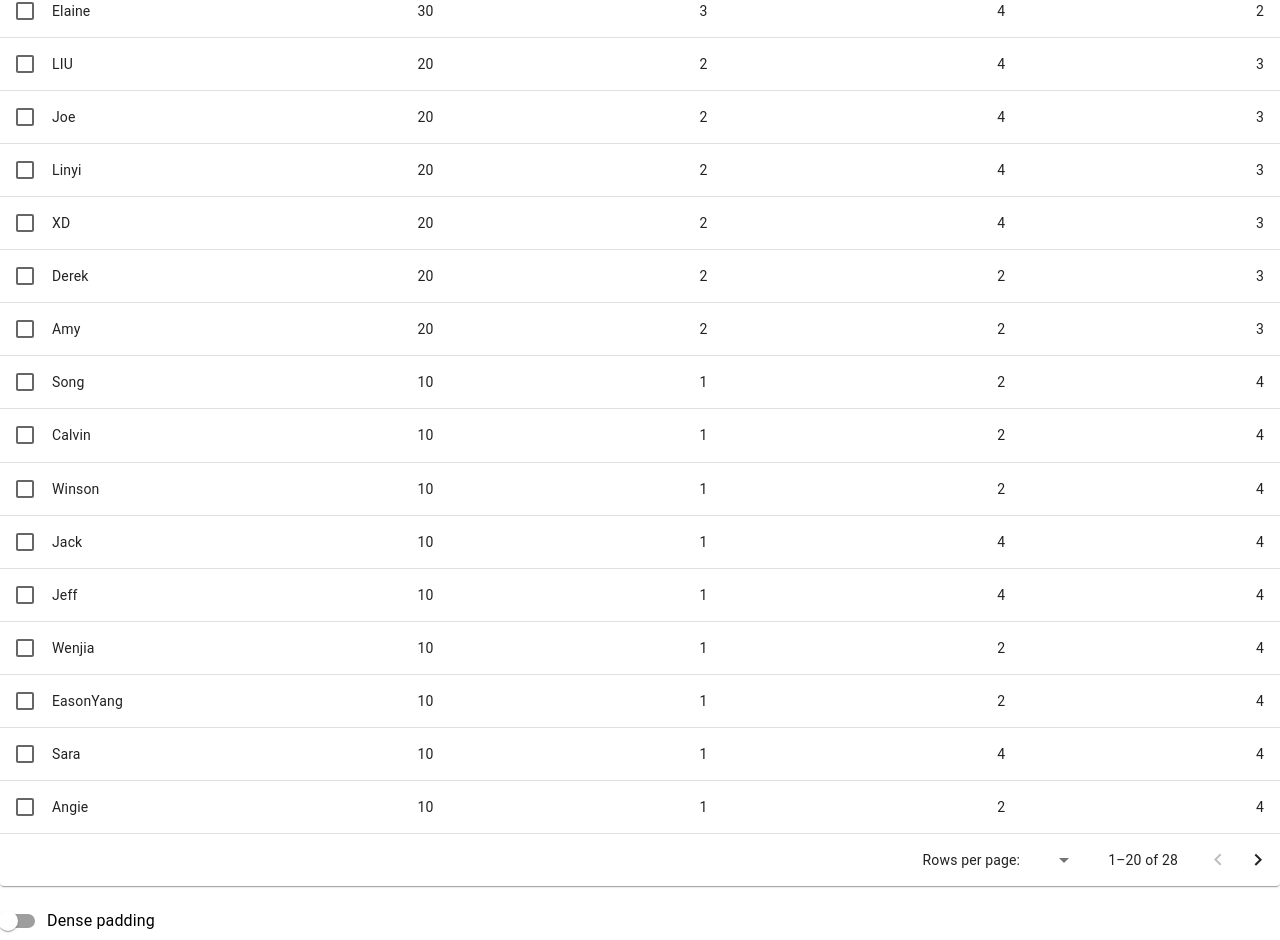
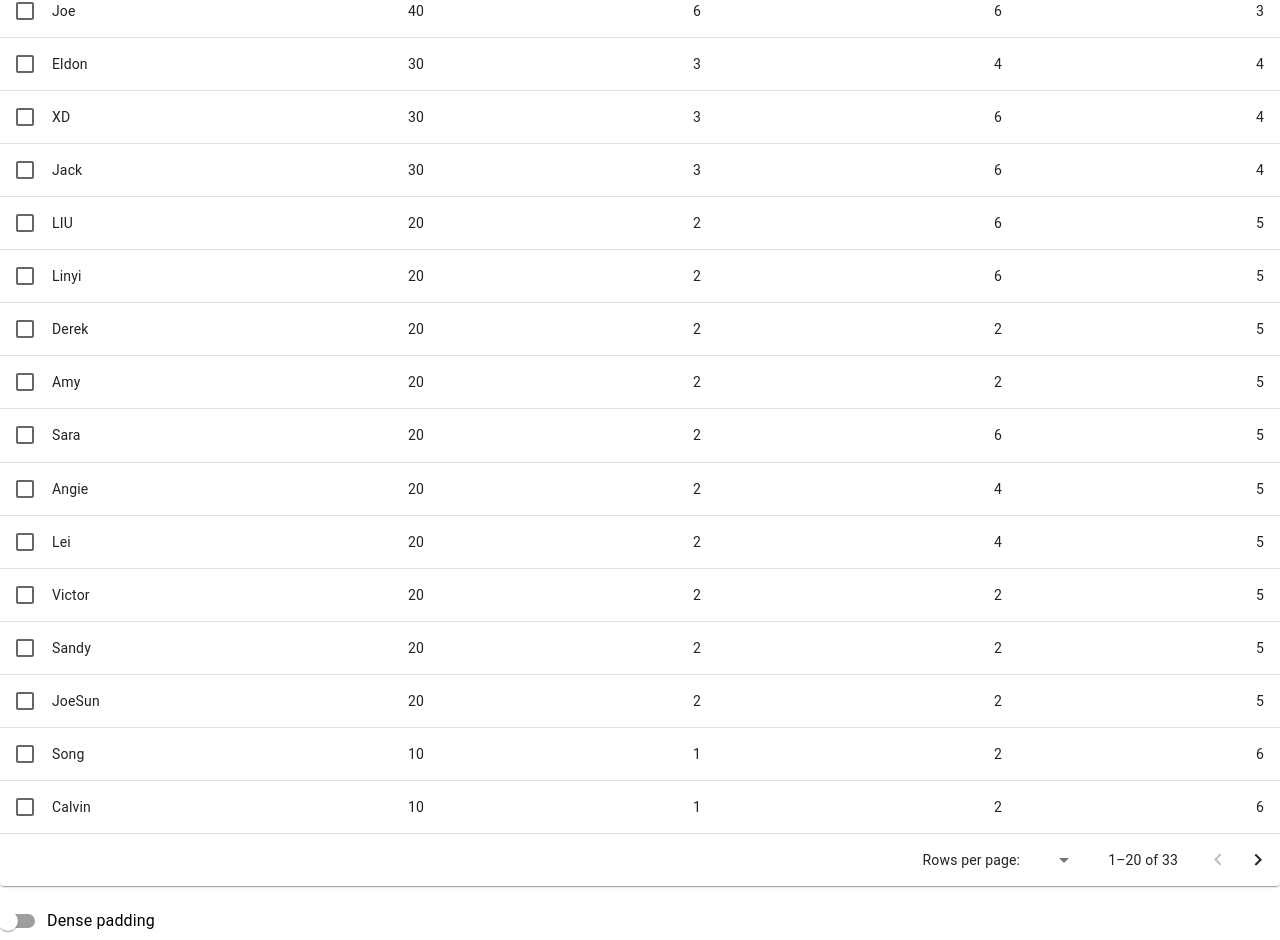
Before and after one commit to ElaineLovesAvocado/iplay-badminton, a React (Create React App) app: page /ranking in a window 1280 px wide. Shown: the part 454-1394 px from the top of the page. Built offline with nearby package versions, Linux system fonts and the light colour scheme.

Commit message:
March 20 Update score

```diff
--- a/src/components/Navbar/withSplashScreen.css
+++ b/src/components/Navbar/withSplashScreen.css
@@ -3,17 +3,26 @@
     padding-top: 0;
     margin-left: auto;
     margin-right: auto;
-    width: 38%;
+    width: 50%;
+    animation: wiggle 2s linear infinite
 }
 
 @media only screen and (max-width: 480px) {
 
     .App-logo{
         display: block;
-        padding-top: 30%;
+        padding-top: 50%;
         margin-left: auto;
         margin-right: auto;
         width: 100%
 
     }
 }
+
+@keyframes wiggle {
+    0% { transform: rotate(0deg); }
+   80% { transform: rotate(0deg); }
+   85% { transform: rotate(5deg); }
+   95% { transform: rotate(-5deg); }
+  100% { transform: rotate(0deg); }
+}
--- a/src/components/Navbar/withSplashScreen.js
+++ b/src/components/Navbar/withSplashScreen.js
@@ -1,5 +1,5 @@
 import React, { Component } from 'react';
-import logo from '../../images/SplashFinal.png';
+import logo from '../../images/logo.PNG';
 import './withSplashScreen.css'
 
 
@@ -28,7 +28,7 @@ export default function withSplashScreen(WrappedComponent) {
                     this.setState({
                         loading: false,
                     });
-                }, 0)
+                }, 2300)
             } catch (err) {
                 console.log(err);
                 this.setState({
--- a/src/pages/ranking.js
+++ b/src/pages/ranking.js
@@ -35,34 +35,40 @@ function createData(id, name, totalScore, OverallWins, GamesPlayed, DenseRank) {
 
 // Total Score, Overall Wins, Game Played,Rank
 const rows = [
-  createData(0, 'Jin', 	'40',	'4',	'4',	'1'),
-  createData(1, 'Yifan', 	'40',	'4',	'4',	'1'),
-  createData(2, 'Eldon',	'30',	'3',	'4',	'2'),
-  createData(3, 'Sin', 	'30',	'3',	'4',	'2'),
-  createData(4, 'Elaine', 	'30',	'3',	'4',	'2'),
-  createData(5, 'LIU', 	'20',	'2',	'4',	'3'),
-  createData(6, 'Joe', 	'20',	'2',	'4',	'3'),
-  createData(7, 'Linyi', 	'20',	'2',	'4',	'3'),
-  createData(8, 'XD', 	'20',	'2',	'4',	'3'),
-  createData(9, 'Derek',	'20',	'2',	'2',	'3'),
-  createData(10, 'Amy',	'20',	'2',	'2',	'3'),
-  createData(11, 'Song', 	'10',	'1',	'2',	'4'),
-  createData(12,'Calvin', 	'10',	'1',	'2',	'4'),
-  createData(13, 'Winson',	'10',	'1',	'2',	'4'),
-  createData(14, 'Jack', 	'10',	'1',	'4',	'4'),
-  createData(15, 'Jeff', 	'10',	'1',	'4',	'4'),
-  createData(16, 'Wenjia', 	'10',	'1',	'2',	'4'),
-  createData(17, 'EasonYang', 	'10',	'1',	'2',	'4'),
-  createData(18, 'Sara', 	'10',	'1',	'4',	'4'),
-  createData(19, 'Angie',	'10',	'1',	'2',	'4'),
-  createData(20, 'Lei',	'10',	'1',	'2',	'4'),
-  createData(21, 'Jeff🐸',	'10',	'1',	'2',	'4'),
-  createData(22, 'TimWang', 	'0',	'0',	'2',	'5'),
-  createData(23, 'May',	'0',	'0',	'2',	'5'),
-  createData(24, 'Ouyang',	'0',	'0',	'2',	'5'),
-  createData(25, 'Francislee',	'0',	'0',	'2',	'5'),
-  createData(26, 'Ricky',	'0',	'0',	'2',	'5'),
-  createData(27, 'Erica',	'0',	'0',	'2',	'5'),
+  createData(0, 'Yifan', 	'60',	'6',	'6',	'1'),
+  createData(1, 'Jin', 	'50',	'5',	'6',	'2'),
+  createData(2, 'Sin', 	'40',	'4',	'6',	'3'),
+  createData(3, 'Elaine', 	'40',	'4',	'6',	'3'),
+  createData(4, 'Joe', 	'40',	'6',	'6',	'3'),
+  createData(5, 'Eldon',	'30',	'3',	'4',	'4'),
+  createData(6, 'XD', 	'30',	'3',	'6',	'4'),
+  createData(7, 'Jack', 	'30',	'3',	'6',	'4'),
+  createData(8, 'LIU', 	'20',	'2',	'6',	'5'),
+  createData(9, 'Linyi', 	'20',	'2',	'6',	'5'),
+  createData(10,'Derek',	'20',	'2',	'2',	'5'),
+  createData(11,'Amy',	'20',	'2',	'2',	'5'),
+  createData(12,'Sara', 	'20',	'2',	'6',	'5'),
+  createData(13,'Angie',	'20',	'2',	'4',	'5'),
+  createData(14,'Lei',	'20',	'2',	'4',	'5'),
+  createData(15,'Victor',	'20',	'2',	'2',	'5'),
+  createData(16,'Sandy',	'20',	'2',	'2',	'5'),
+  createData(17,'JoeSun',	'20',	'2',	'2',	'5'),
+  createData(18,'Song', 	'10',	'1',	'2',	'6'),
+  createData(19,'Calvin', 	'10',	'1',	'2',	'6'),
+  createData(20,'Winson',	'10',	'1',	'2',	'6'),
+  createData(21,'Jeff', 	'10',	'1',	'4',	'6'),
+  createData(22,'Wenjia', 	'10',	'1',	'2',	'6'),
+  createData(23,'EasonYang', 	'10',	'1',	'2',	'6'),
+  createData(24,'Jeff🐸',	'10',	'1',	'4',	'6'),
+  createData(25,'Thomas',	'10',	'1',	'2',	'6'),
+  createData(26,'TimWang', 	'0',	'0',	'2',	'7'),
+  createData(27,'May',	'0',	'0',	'2',	'7'),
+  createData(28,'Ouyang',	'0',	'0',	'2',	'7'),
+  createData(29,'Francislee',	'0',	'0',	'2',	'7'),
+  createData(30,'Ricky',	'0',	'0',	'4',	'7'),
+  createData(31,'Erica',	'0',	'0',	'4',	'7'),
+  createData(32,'小新',	'0',	'0',	'2',	'7'),
+
 ];
 
 function descendingComparator(a, b, orderBy) {
```
Also changed, not shown: src/images/logo.PNG (added), 13 other files (tests, documents, lock files or other folders).
